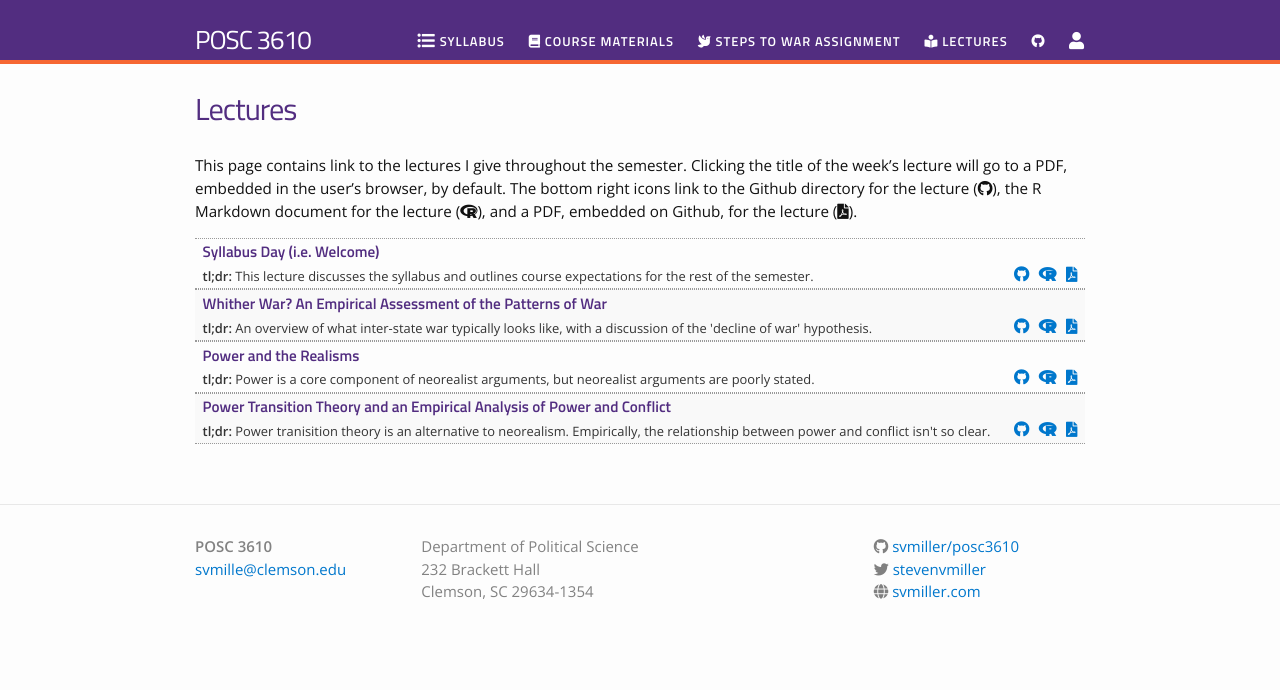
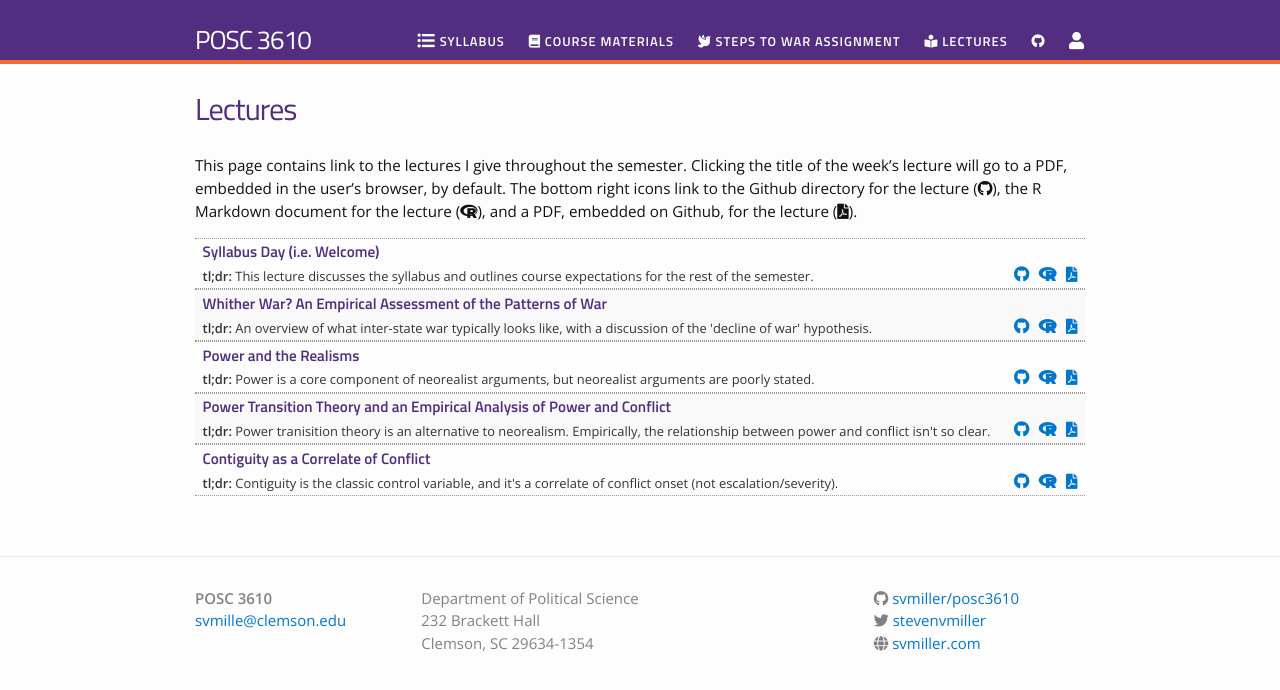
Before and after one commit to svmiller/posc3610, a Jekyll site: the page built from lectures.md, in a window 1280 px wide. Shown: the top 690 px of the page. Built offline with Jekyll 4.4.1, drawn with Linux system fonts in a browser that asks for light colours; nearby versions of some CDN libraries.

Commit message:
sdfsdfsfs

```diff
--- a/_data/lectures.yml
+++ b/_data/lectures.yml
@@ -17,6 +17,13 @@
   filename: power-2
   dirname: power-2
   tldr: "Power tranisition theory is an alternative to neorealism. Empirically, the relationship between power and conflict isn't so clear."
+
+
+- title: "Contiguity as a Correlate of Conflict"
+  filename: contiguity
+  dirname: contiguity
+  tldr: "Contiguity is the classic control variable, and it's a correlate of conflict onset (not escalation/severity)."
+
 #
 #
 # - title: "The Scientific Study of War"
```
